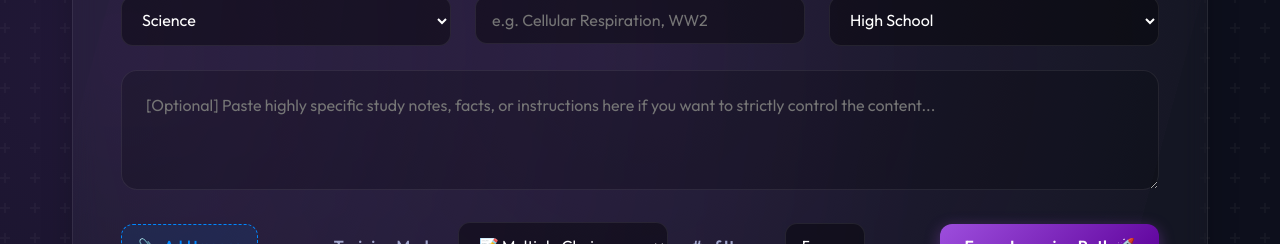
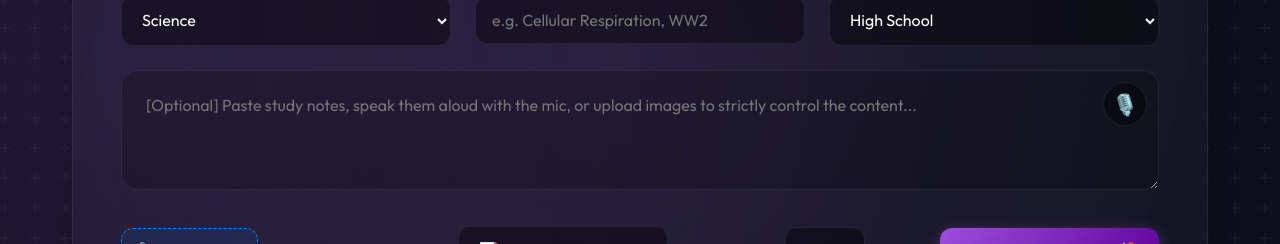
Before and after one commit to hayniec/neural-nexus-learning, a React (Vite) app: page / in a window 1280 px wide. Shown: the part 367-611 px from the top of the page. Built offline with nearby package versions, Linux system fonts and the light colour scheme.

Commit message:
feat: added Speech-to-Text voice dictation using Web Speech API with pulsing mic button

```diff
--- a/src/App.tsx
+++ b/src/App.tsx
@@ -1,4 +1,4 @@
-import { useState } from 'react';
+import { useState, useRef, useCallback } from 'react';
 import './index.css';
 import QuizGame from './components/games/QuizGame';
 import SwipeGame from './components/games/SwipeGame';
@@ -26,6 +26,53 @@ function App() {
   const [isSettingsOpen, setIsSettingsOpen] = useState(false);
   const [isGenerating, setIsGenerating] = useState(false);
   const [activeLevel, setActiveLevel] = useState<AnyGameData | null>(null);
+  const [isRecording, setIsRecording] = useState(false);
+  const speechRecRef = useRef<any>(null);
+
+  const toggleSpeechToText = useCallback(() => {
+    const SpeechRecognition = (window as any).SpeechRecognition || (window as any).webkitSpeechRecognition;
+    if (!SpeechRecognition) {
+      alert('Speech recognition is not supported in this browser. Please use Chrome or Edge.');
+      return;
+    }
+
+    if (isRecording && speechRecRef.current) {
+      speechRecRef.current.stop();
+      setIsRecording(false);
+      return;
+    }
+
+    const recognition = new SpeechRecognition();
+    recognition.continuous = true;
+    recognition.interimResults = true;
+    recognition.lang = 'en-US';
+    speechRecRef.current = recognition;
+
+    recognition.onresult = (event: any) => {
+      let finalTranscript = '';
+      for (let i = event.resultIndex; i < event.results.length; i++) {
+        if (event.results[i].isFinal) {
+          finalTranscript += event.results[i][0].transcript + ' ';
+        }
+      }
+      if (finalTranscript) {
+        setNotes(prev => prev + finalTranscript);
+      }
+    };
+
+    recognition.onerror = (event: any) => {
+      console.error('Speech recognition error:', event.error);
+      setIsRecording(false);
+    };
+
+    recognition.onend = () => {
+      setIsRecording(false);
+      speechRecRef.current = null;
+    };
+
+    recognition.start();
+    setIsRecording(true);
+  }, [isRecording]);
 
   const readFileAsBase64 = (file: File): Promise<string> => {
     return new Promise((resolve, reject) => {
@@ -201,11 +248,22 @@ function App() {
           </div>
 
           <div className="upload-area">
-            <textarea
-              placeholder="[Optional] Paste highly specific study notes, facts, or instructions here if you want to strictly control the content..."
-              value={notes}
-              onChange={(e) => setNotes(e.target.value)}
-            ></textarea>
+            <div className="textarea-with-mic">
+              <textarea
+                placeholder="[Optional] Paste study notes, speak them aloud with the mic, or upload images to strictly control the content..."
+                value={notes}
+                onChange={(e) => setNotes(e.target.value)}
+              ></textarea>
+              <button
+                className={`btn-mic ${isRecording ? 'recording' : ''}`}
+                onClick={toggleSpeechToText}
+                title={isRecording ? 'Stop recording' : 'Start voice dictation'}
+                type="button"
+              >
+                {isRecording ? '⏹️' : '🎙️'}
+              </button>
+              {isRecording && <div className="recording-indicator">Listening...</div>}
+            </div>
 
             {imageFiles.length > 0 && (
               <div className="attached-files">
--- a/src/index.css
+++ b/src/index.css
@@ -221,6 +221,74 @@ textarea:focus {
   border-color: var(--history-glow);
   box-shadow: 0 0 15px rgba(157, 78, 221, 0.3);
   background: rgba(0, 0, 0, 0.3);
+}
+
+.textarea-with-mic {
+  position: relative;
+}
+
+.btn-mic {
+  position: absolute;
+  top: 12px;
+  right: 12px;
+  width: 44px;
+  height: 44px;
+  border-radius: 50%;
+  background: rgba(0, 0, 0, 0.4);
+  border: 1px solid var(--glass-border);
+  color: white;
+  font-size: 1.3rem;
+  display: flex;
+  align-items: center;
+  justify-content: center;
+  cursor: pointer;
+  padding: 0;
+  transition: all 0.2s;
+  z-index: 2;
+}
+
+.btn-mic:hover {
+  background: rgba(255, 255, 255, 0.1);
+  border-color: var(--ai-glow);
+  transform: scale(1.1);
+}
+
+.btn-mic.recording {
+  background: rgba(255, 51, 102, 0.3);
+  border-color: var(--math-glow);
+  animation: micPulse 1.5s ease-in-out infinite;
+}
+
+@keyframes micPulse {
+  0%   { box-shadow: 0 0 0 0 rgba(255, 51, 102, 0.5); }
+  70%  { box-shadow: 0 0 0 12px rgba(255, 51, 102, 0); }
+  100% { box-shadow: 0 0 0 0 rgba(255, 51, 102, 0); }
+}
+
+.recording-indicator {
+  position: absolute;
+  bottom: -28px;
+  right: 0;
+  font-size: 0.8rem;
+  font-weight: 600;
+  color: var(--math-glow);
+  display: flex;
+  align-items: center;
+  gap: 0.4rem;
+  animation: blink 1s step-end infinite;
+}
+
+.recording-indicator::before {
+  content: '';
+  width: 8px;
+  height: 8px;
+  border-radius: 50%;
+  background: var(--math-glow);
+  display: inline-block;
+}
+
+@keyframes blink {
+  50% { opacity: 0; }
 }
 
 .forge-actions {
```
